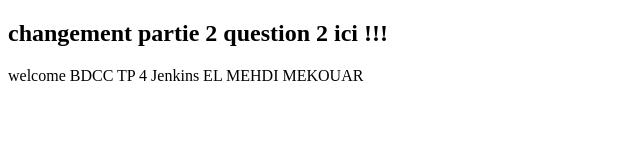
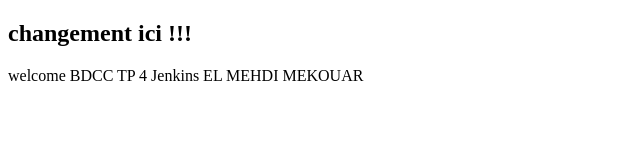
Before and after one commit to mekouar-mehdi/TP4_Devops_Jenkins, a plain HTML site: page index.html in a window 1280 px wide. Shown: the whole page, without its empty margins (0-640 px from the left). Drawn offline with Linux system fonts and the light colour scheme.

Commit message:
file changed git add .!

```diff
--- a/index.html
+++ b/index.html
@@ -5,7 +5,7 @@
 <title>TP4</title>
 </head>
 <body>
-<h2>changement partie 2 question 2 ici !!!</h2>
+<h2>changement ici !!!</h2>
 welcome BDCC TP 4 Jenkins
 EL MEHDI MEKOUAR
 
```
